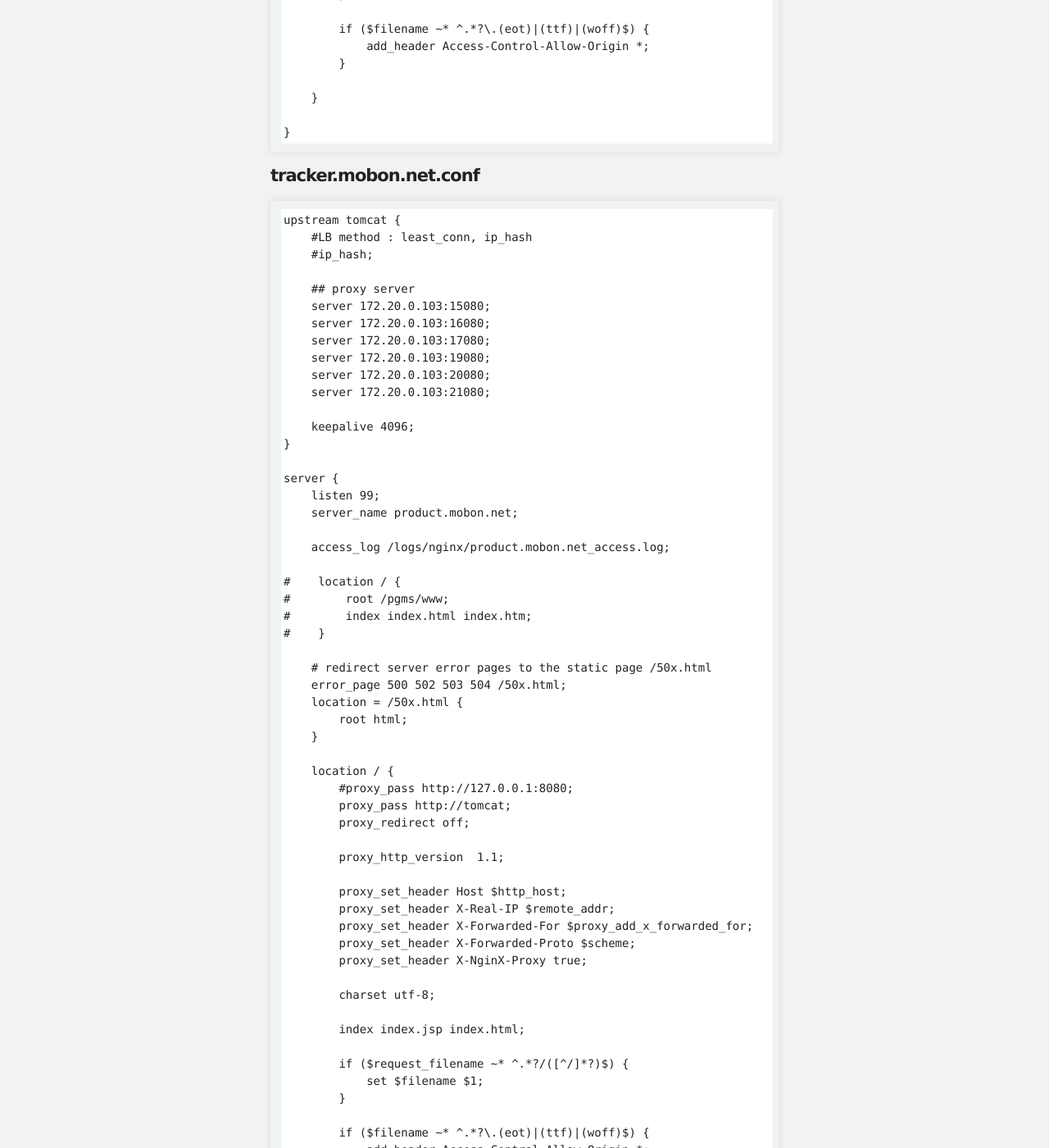
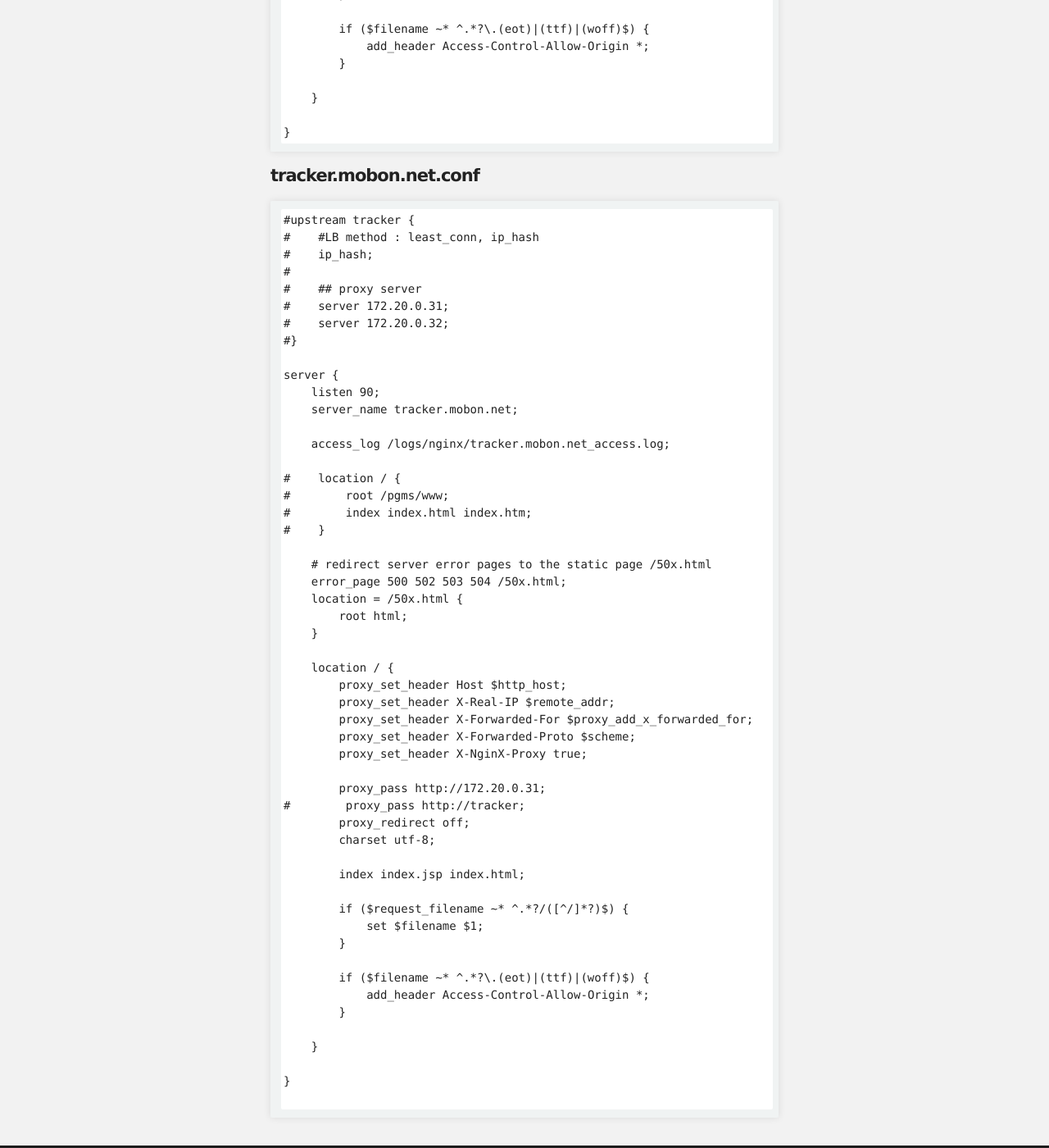
Before and after one commit to unlimited9/unlimited9.github.com, a Jekyll site: the page built from reference.notes/TA/nginx/configuration.sample.md, in a window 1280 px wide and 1400 px high, scrolled down 6951 px. Shown: the whole window at 82% size. Built offline with Jekyll 4.4.1, drawn with Linux system fonts in a browser that asks for light colours; our own code applies the rules of GitHub Pages for plain Markdown files; some of the changed text lies outside the part shown.

Commit message:
Update configuration.sample.md

````diff
--- a/reference.notes/TA/nginx/configuration.sample.md
+++ b/reference.notes/TA/nginx/configuration.sample.md
@@ -302,26 +302,20 @@ server {
 
 #### tracker.mobon.net.conf
 ```
-upstream tomcat {
-    #LB method : least_conn, ip_hash
-    #ip_hash;
-
-    ## proxy server
-    server 172.20.0.103:15080;
-    server 172.20.0.103:16080;
-    server 172.20.0.103:17080;
-    server 172.20.0.103:19080;
-    server 172.20.0.103:20080;
-    server 172.20.0.103:21080;
-
-    keepalive 4096;
-}
+#upstream tracker {
+#    #LB method : least_conn, ip_hash
+#    ip_hash;
+#
+#    ## proxy server
+#    server 172.20.0.31;
+#    server 172.20.0.32;
+#}
 
 server {
-    listen 99;
-    server_name product.mobon.net;
+    listen 90;
+    server_name tracker.mobon.net;
 
-    access_log /logs/nginx/product.mobon.net_access.log;
+    access_log /logs/nginx/tracker.mobon.net_access.log;
 
 #    location / {
 #        root /pgms/www;
@@ -335,18 +329,15 @@ server {
     }
 
     location / {
-        #proxy_pass http://127.0.0.1:8080;
-        proxy_pass http://tomcat;
-        proxy_redirect off;
-
-        proxy_http_version  1.1;
-
         proxy_set_header Host $http_host;
         proxy_set_header X-Real-IP $remote_addr;
         proxy_set_header X-Forwarded-For $proxy_add_x_forwarded_for;
         proxy_set_header X-Forwarded-Proto $scheme;
         proxy_set_header X-NginX-Proxy true;
 
+        proxy_pass http://172.20.0.31;
+#        proxy_pass http://tracker;
+        proxy_redirect off;
         charset utf-8;
 
         index index.jsp index.html;
@@ -362,4 +353,5 @@ server {
     }
 
 }
+
 ```
````
